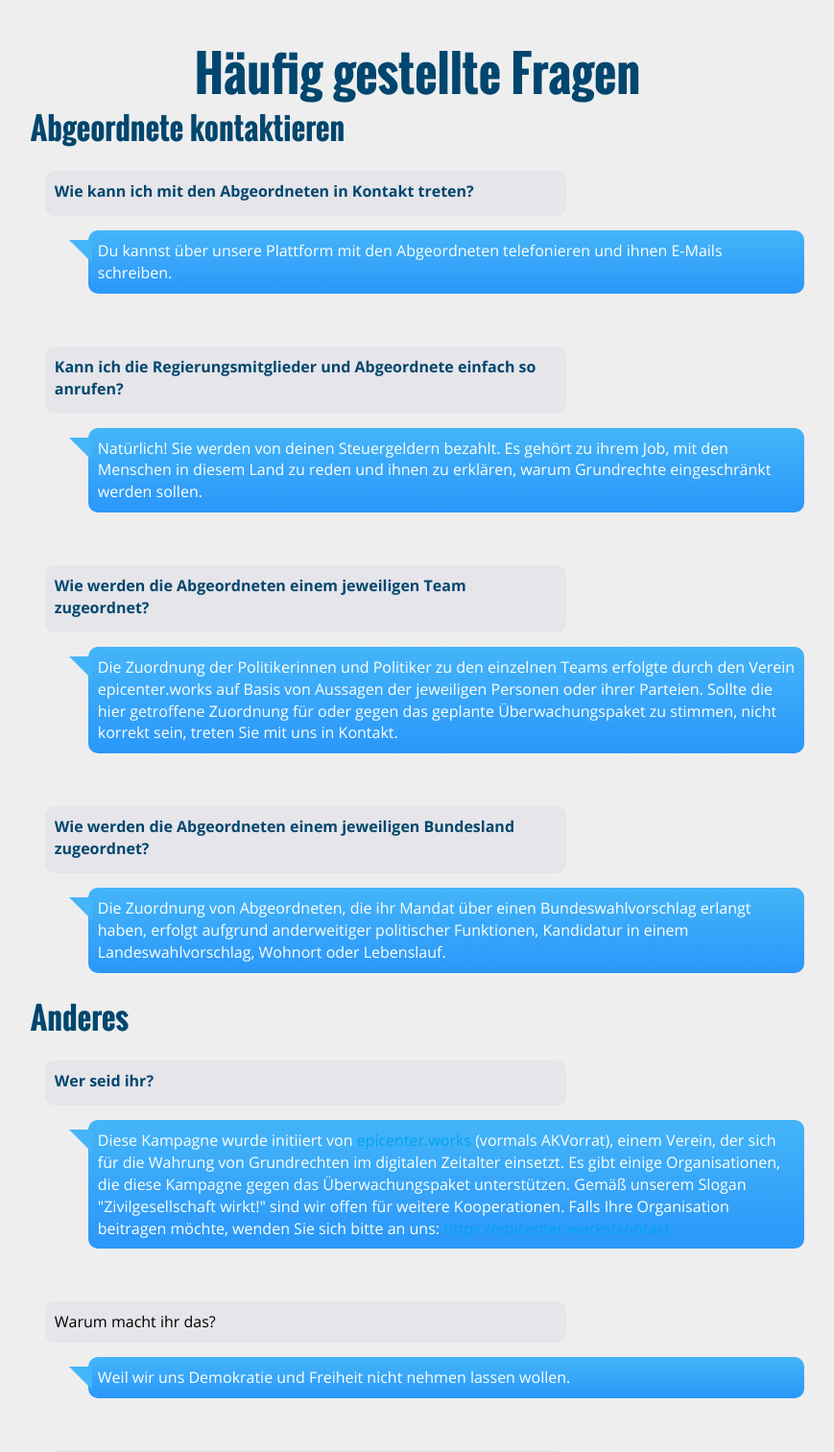
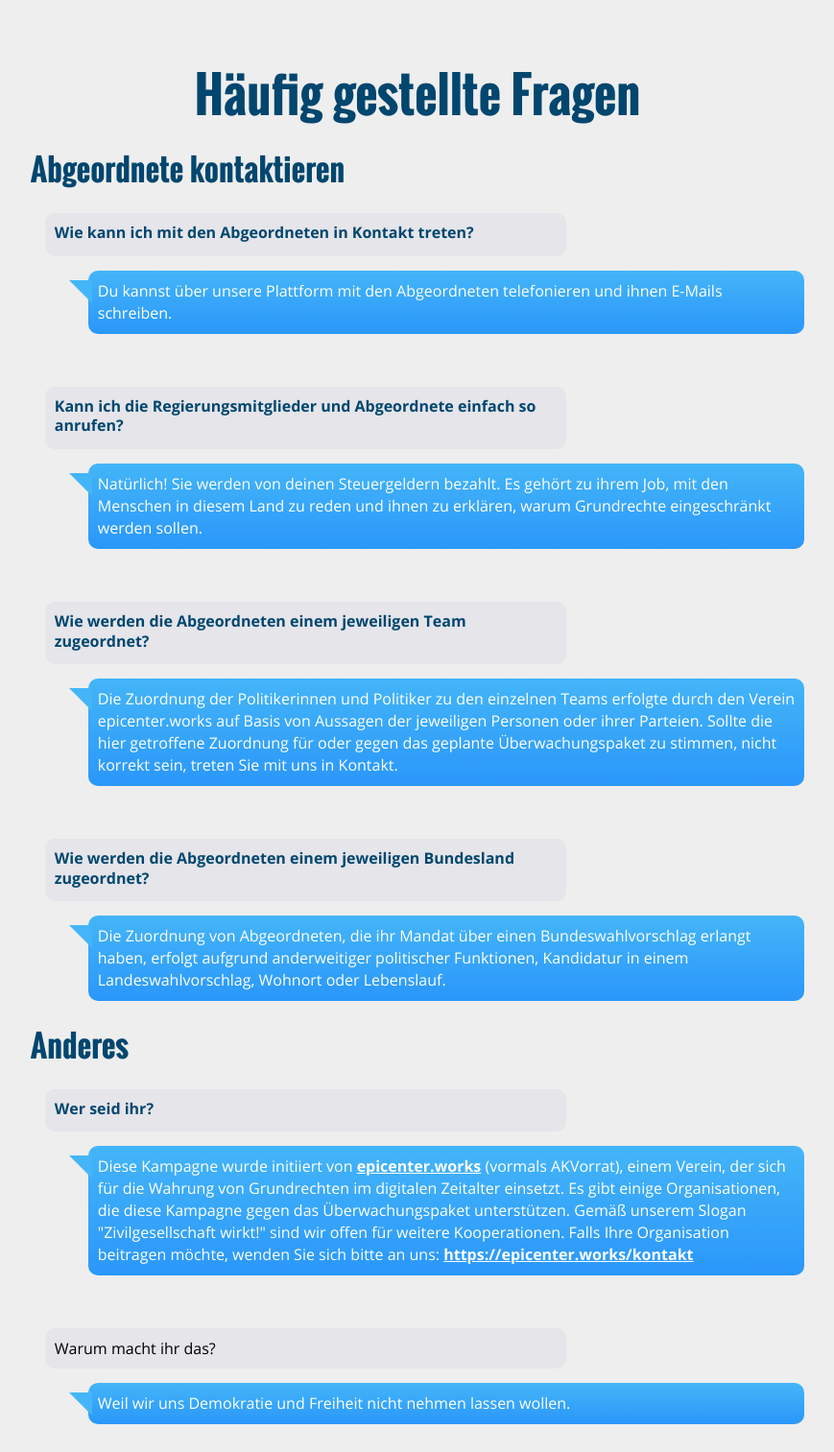
Before and after one commit to AKVorrat/ueberwachungspaket.at, a Flask app: page /faq/ in a window 1280 px wide. Shown: the part 97-1610 px from the top of the page at 96% size, without its empty margins (205-1074 px from the left). Run offline with Flask 2, Linux system fonts and the light colour scheme; parts of the project's set-up code (start-up, migrations or seed data) failed here and were passed over.

Commit message:
More out-of-repository changes

```diff
--- a/ueberwachungspaket/static/css/style.css
+++ b/ueberwachungspaket/static/css/style.css
@@ -86,6 +86,7 @@ h1 {
 	margin-bottom: 1rem;
 	text-align: center;
 	font-size: 320%;
+	line-height: 1.3;
 }
 
 h2 {
@@ -96,10 +97,12 @@ h2 {
 
 h3 {
 	font-size: 140%;
+	line-height: 1.3;
 }
 
 h4 {
 	font-size: 120%;
+	line-height: 1.3;
 }
 
 h5 {
@@ -1165,6 +1168,11 @@ nav > ul > li.active {
 .chat ul{
 	list-style: none;
 }
+.chat p > a{
+	color: #fff;
+	text-decoration: underline;
+	font-weight:bold;
+}
 .chat li:nth-child(even){
 	position: relative;
 	margin-left: 60px;
--- a/ueberwachungspaket/templates/index.html
+++ b/ueberwachungspaket/templates/index.html
@@ -64,7 +64,7 @@
 					</a>
 				</div>
 				<div class="column">
-					<a href="https://epicenter.works/thema/ueberwachungspaket#LauschangriffPKW ">
+					<a href="https://epicenter.works/thema/ueberwachungspaket#LauschangriffPKW">
 						<div class="c-block">
 							<div class="center"><img src="static/img/icons/LauschangriffAuto.png"></div>
 							<h4>Lauschangriff im Auto</h4>
@@ -72,7 +72,7 @@
 					</a>
 				</div>
 				<div class="column">
-					<a href="https://epicenter.works/thema/ueberwachungspaket#Staatsfeind ">
+					<a href="https://epicenter.works/thema/ueberwachungspaket#VDS">
 						<div class="c-block">
 							<div class="center"><img src="static/img/icons/Vorratsdaten.png"></div>
 							<h4>Vorratsdatenspeicherung 2.0</h4>
@@ -80,7 +80,7 @@
 					</a>
 				</div>
 				<div class="column">
-					<a href="https://epicenter.works/thema/ueberwachungspaket#Cybersicherheitsgesetz">
+					<a href="https://epicenter.works/thema/ueberwachungspaket#Staatsfeind">
 						<div class="c-block">
 							<div class="center"><img src="static/img/icons/Meinungsfreiheit.png"></div>
 							<h4>Einschränkung der Meinungsfreiheit</h4>
```
